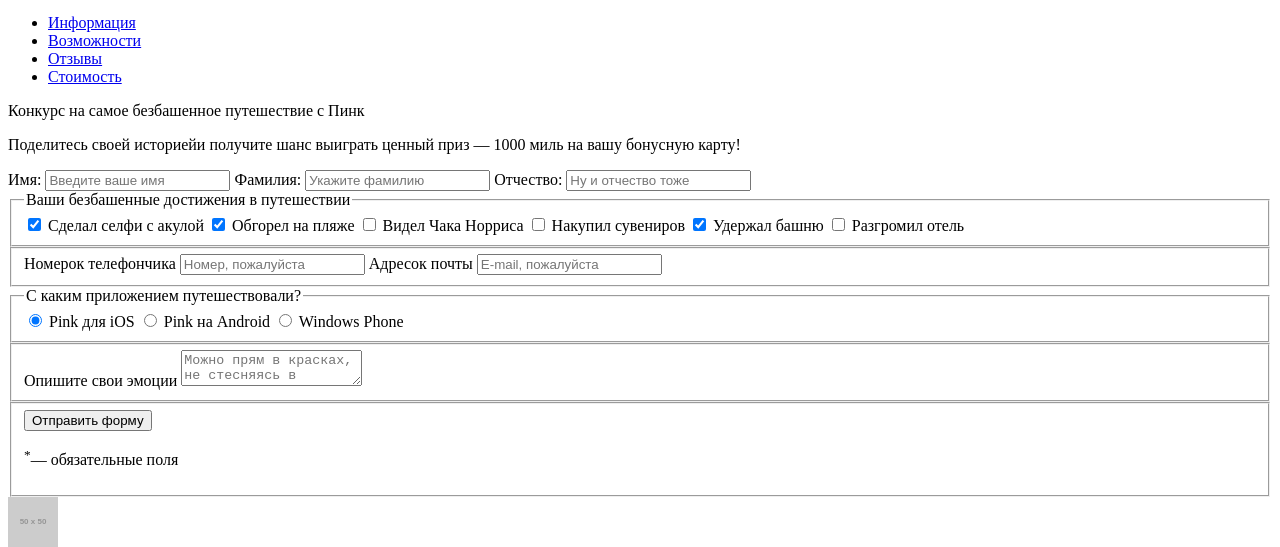
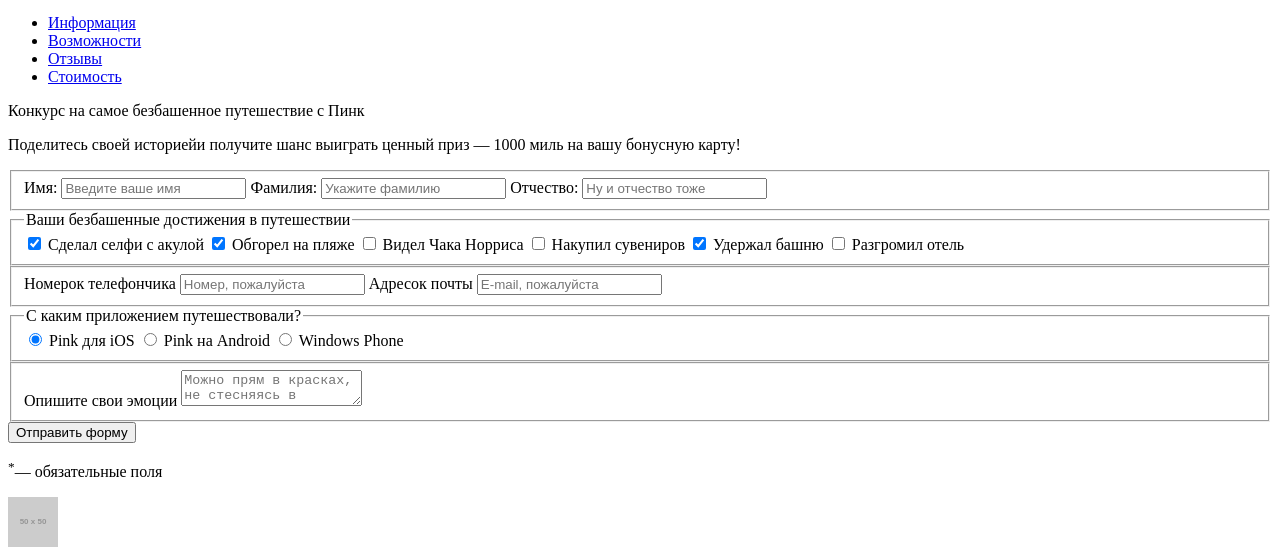
Before and after one commit to kataskin/136076-pink, a website: page form.html in a window 1280 px wide. Shown: the part 82-629 px from the top of the page. Drawn offline with Linux system fonts and the light colour scheme; placeholder pictures from the web are drawn by us.

Commit message:
Исправления HTML-разметки

```diff
--- a/form.html
+++ b/form.html
@@ -33,14 +33,14 @@
           1000 миль на вашу бонусную карту!
         </p>
         <form>
-          <div class="form-section">
+          <fieldset class="form-section">
             <label for="user-name" class="form-section__item-name">Имя:</label>
             <input type="text" class="form-section__item" id="user-name" placeholder="Введите ваше имя">
             <label for="user-surname" class="form-section__item-name">Фамилия:</label>
             <input type="text" class="form-section__item" id="user-surname" placeholder="Укажите фамилию">
             <label for="user-patronymic" class="form-section__item-name">Отчество:</label>
             <input type="text" class="form-section__item" id="user-patronymic" placeholder="Ну и отчество тоже">
-          </div>
+          </fieldset>
           <fieldset class="form-section">
             <legend class="form-section__item-name form-section__item-name--align">
               Ваши безбашенные достижения в путешествии
@@ -99,10 +99,10 @@
             </label>
             <textarea class="form-section__item form-section__item--textarea" id="emotions" placeholder="Можно прям в красках, не стесняясь в выражениях"></textarea>
           </fieldset>
-          <fieldset class="form__submit">
+          <div class="form__submit">
             <button type="submit" class="form-submit-btn">Отправить форму</button>
             <p class="form__required"><sup>*</sup>&mdash; обязательные поля</p>
-          </fieldset>
+          </div>
         </form>
       </section>
     </main>
```
